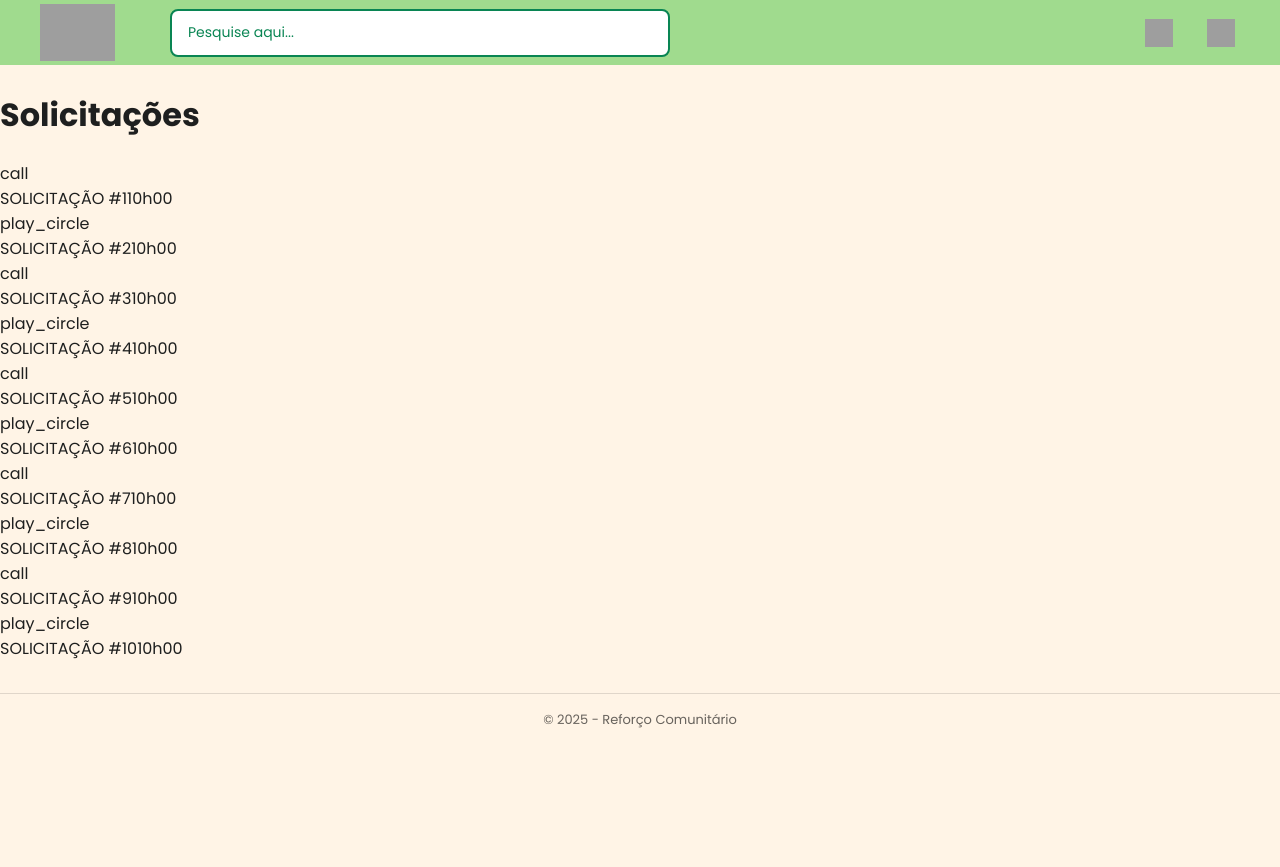
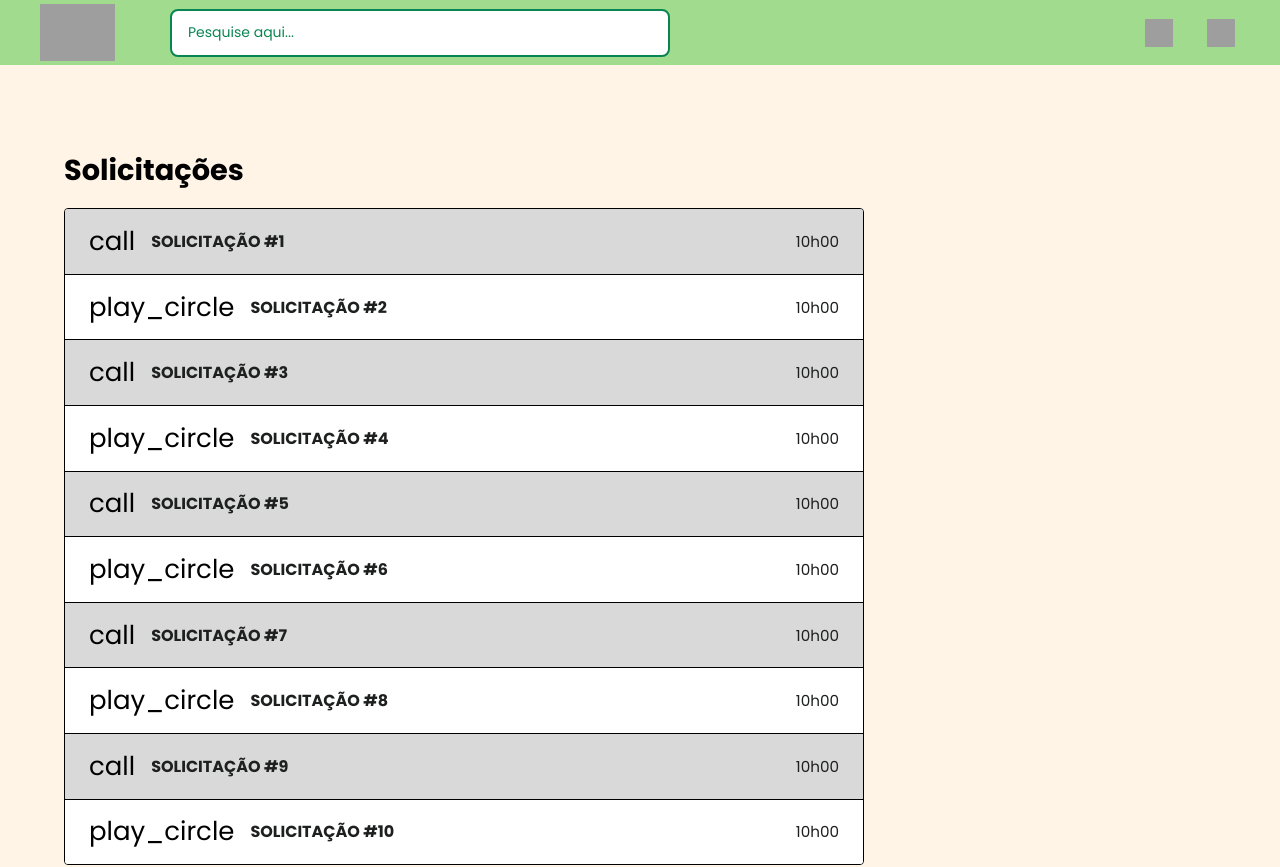
Before and after one commit to lari-sato/reforco-comunitario, a React (Vite) app in the folder ref-comunitario/: page /inbox in a window 1280 px wide. Shown: the top 867 px of the page. Before the commit the page ends 821 px from the top, so only its background shows below. Built offline with nearby package versions, Linux system fonts and the light colour scheme; no server answers; grey boxes are pictures that could not be loaded.

Commit message:
Update index.css

```diff
--- a/ref-comunitario/src/index.css
+++ b/ref-comunitario/src/index.css
@@ -842,3 +842,68 @@ a:active,
     grid-template-columns: 1fr;
   }
 }
+/* inbox */
+
+inbox-content {
+  padding: 2rem 4rem;
+}
+
+.titulo {
+  font-size: 1.8rem;
+  margin-bottom: 1rem;
+  color: #000;
+}
+
+.lista {
+  border: 1px solid #000;
+  border-radius: 4px;
+  overflow: hidden;
+  width: 100%;
+  max-width: 800px;
+}
+
+.linha {
+  display: flex;
+  align-items: center;
+  justify-content: space-between;
+  padding: 0.8rem 1.5rem;
+  border-bottom: 1px solid #000;
+  background-color: #fff;
+}
+
+.linha:last-child {
+  border-bottom: none;
+}
+
+.linha.cinza {
+  background-color: #d9d9d9;
+}
+
+.icone {
+  display: flex;
+  align-items: center;
+  gap: 0.5rem;
+}
+
+.texto {
+  flex: 1;
+  font-weight: 600;
+  font-size: 1rem;
+  margin-left: 1rem;
+}
+
+.hora {
+  font-size: 0.95rem;
+}
+
+.material-icons {
+  font-size: 20px;
+}
+.inbox-content {
+  padding: 60px 4rem 2rem;
+}
+.material-icons {
+  font-size: 26px;
+  color: #000; /* ou #4caf50 se quiser verde */
+  vertical-align: middle;
+}
```
